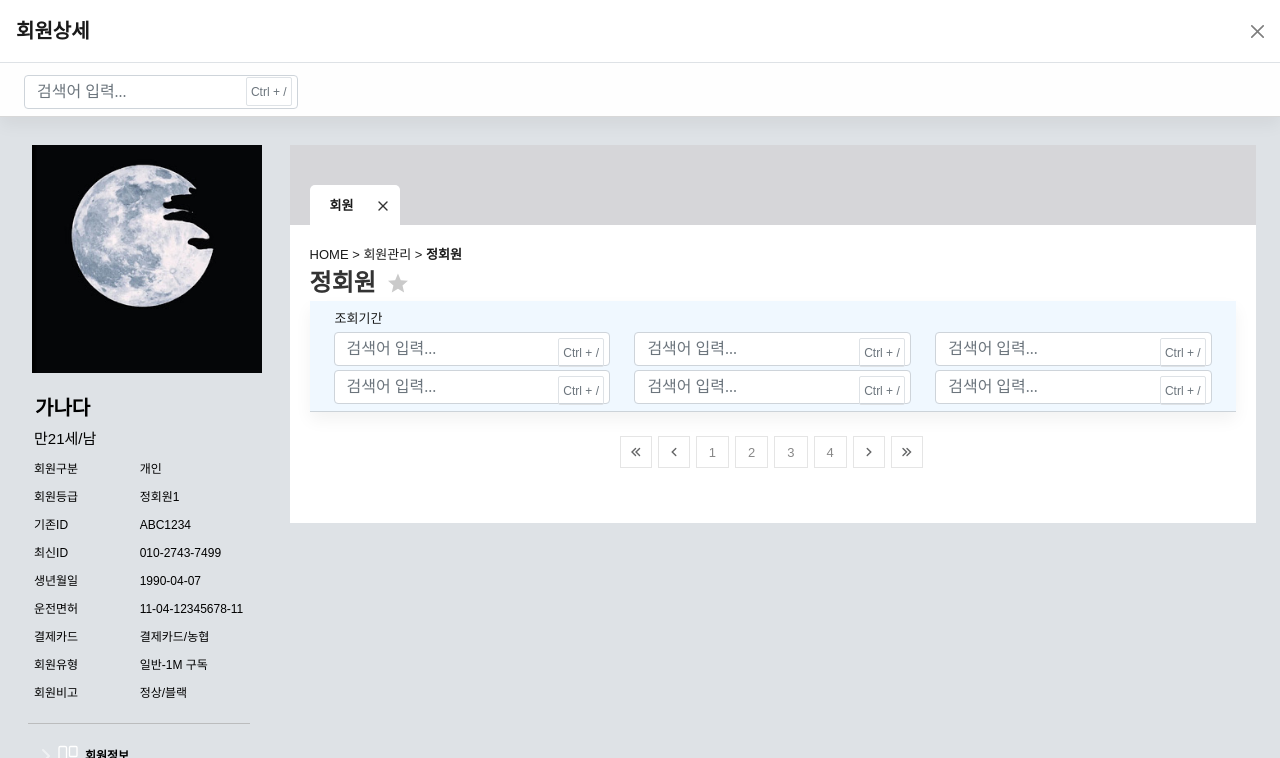
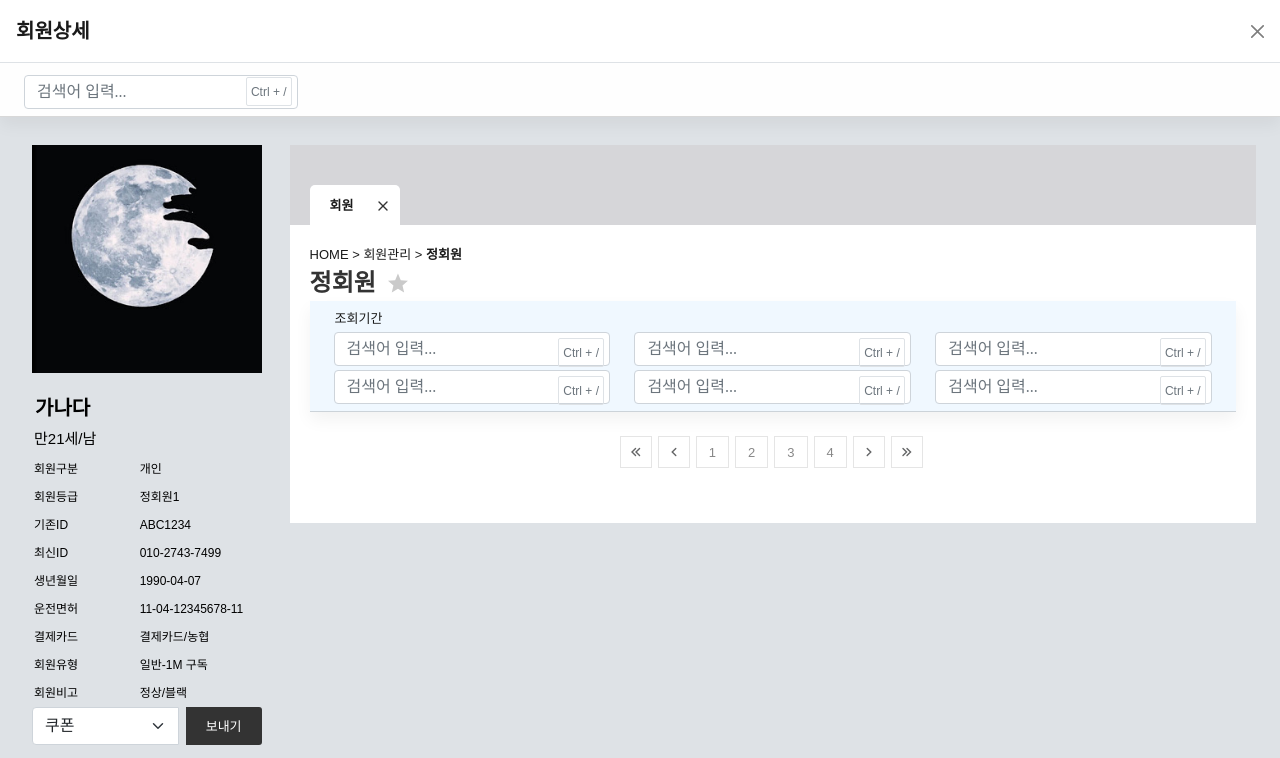
Before and after one commit to hwang1588/bs5_modal, a plain HTML site: page modal.html in a window 1280 px wide. Both pictures are taken after a click on the button "데모용 모달버튼". Shown: the top 758 px of the page. Drawn offline with Linux system fonts and the light colour scheme.

Commit message:
ㅇㄹㅇㄹ

```diff
--- a/bs5/css/yong.css
+++ b/bs5/css/yong.css
@@ -551,3 +551,17 @@ button {
     font-weight: lighter !important;
     margin: 5px 0px 5px 0px
 }
+
+.send{background-color: #333333;
+    padding: 3px 20px;
+    color: #ffffff;
+    border-radius: 3px 3px;
+}
+
+.form-select .me-2{
+
+    font-size: 12px;
+
+    border-radius: 0px;
+
+}
--- a/modal.html
+++ b/modal.html
@@ -1719,9 +1719,24 @@
                                 <div class="ml-1 detail_3 col-7">정상/블랙
                                 </div>
 
+
+                                <div class="col-12">
+                                <div class="input-group">
+  <select class="form-select me-2" id="inputGroupSelect04" aria-label="Example select with button addon">
+    <option selected>쿠폰</option>
+    <option value="1">One</option>
+    <option value="2">Two</option>
+    <option value="3">Three</option>
+  </select>
+  <button class="send btn-outline-secondary" type="button">보내기</button>
+</div>
+                                </div>
+
                             </div>
                        </div>
                     </li>
+
+
 
                     <li class="my-3 me-3 border-top" style="border-top: 1px solid #a9a9a9a9 !important;">
                     </li>
```
